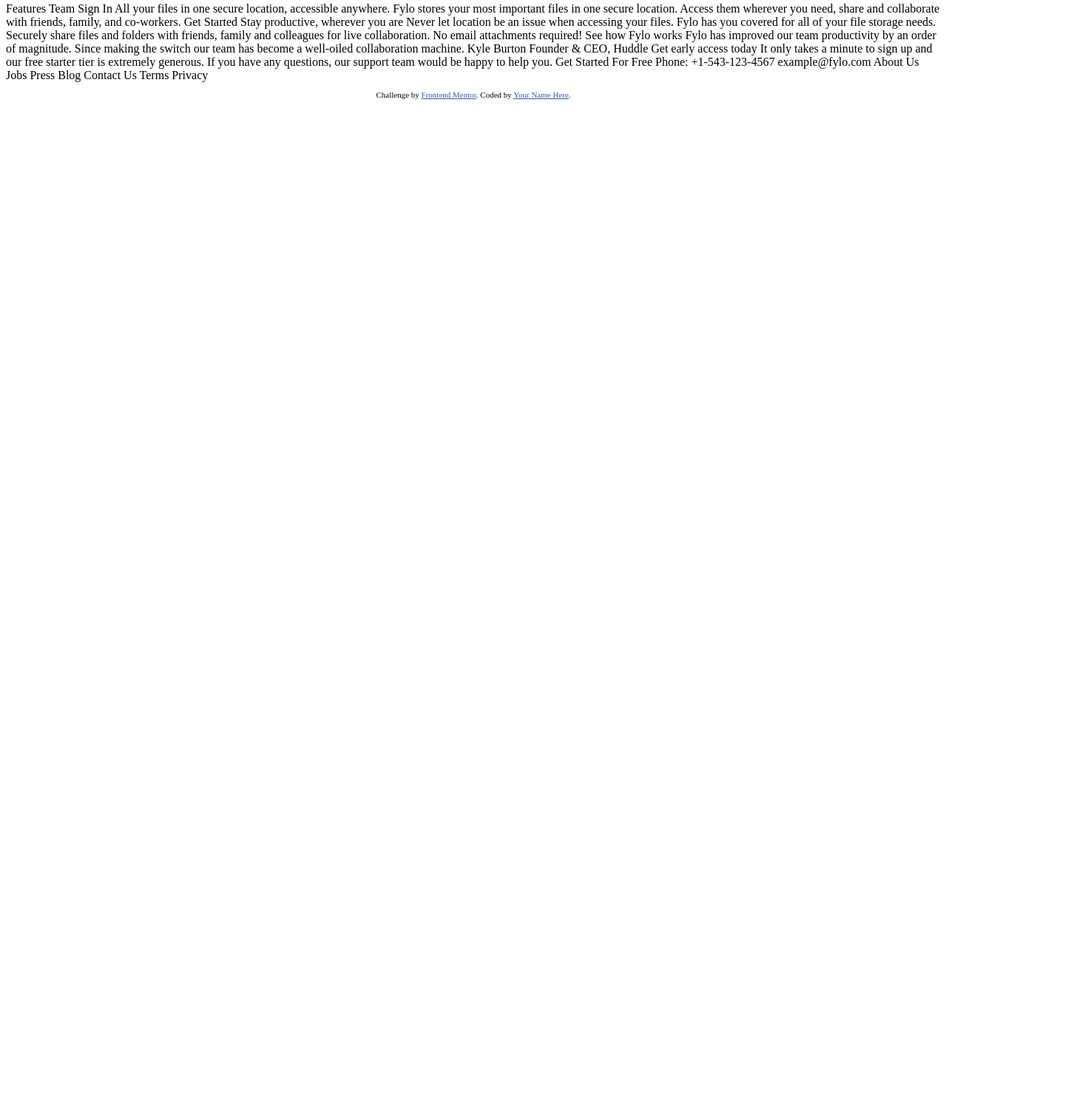
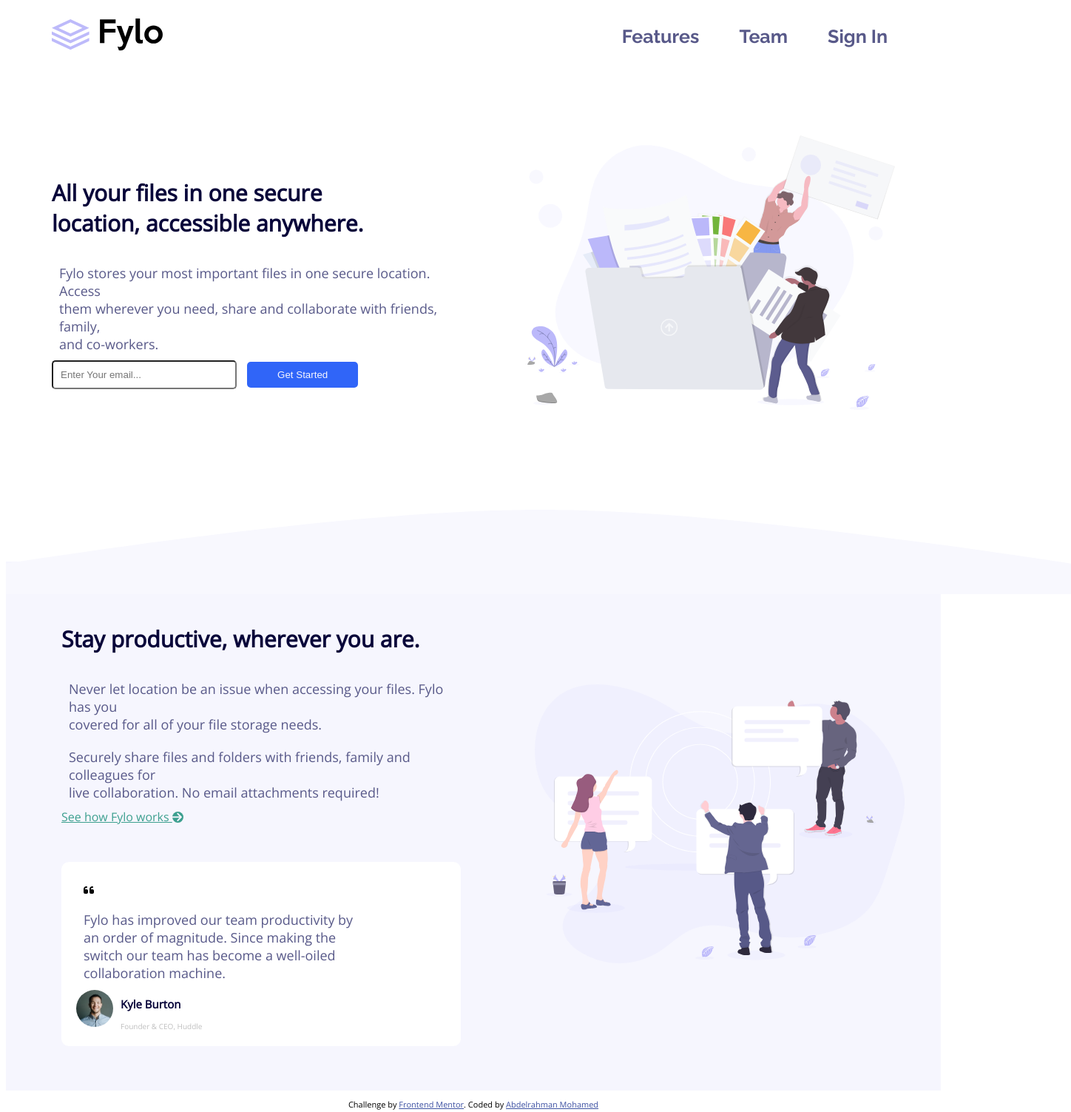
Before and after one commit to AbdAlrahmanmohamedelsayed/fylo-landing-page-with-two-column-layout-master, a plain HTML site: page index.html in a window 1280 px wide. Shown: the part 5-1508 px from the top of the page at 74% size, 1448 px wide, since content can reach past the window. Before the commit the page ends 800 px from the top, so only its background shows below. Drawn offline with nearby package versions, Linux system fonts and the light colour scheme.

Commit message:
section 1,2

```diff
--- a/Css/main.css
+++ b/Css/main.css
@@ -0,0 +1,223 @@
+/* Start variables */
+:root{
+    --VeryDarkBlue: hsl(243, 87%, 12%);
+    --DesaturatedBlue: hsl(238, 22%, 44%);
+    --BrightBlue: hsl(224, 93%, 58%);
+    --ModerateCyan: hsl(170, 45%, 43%);
+    --LightGrayishBlue: hsl(240, 75%, 98%);
+    --LightGray: hsl(0, 0%, 75%);
+    --section-padding:60px;
+    --section-margin:50px;
+    }
+    /* End variables */
+    /* Global ruls */
+    *{
+        box-sizing: border-box;
+    }
+    header{
+
+        font-family: 'Raleway', sans-serif;
+    }
+    body{
+        font-family: 'Open Sans', sans-serif;
+    }
+    html{
+        scroll-behavior: smooth;
+    }
+    .container{
+        padding-left: 15px;
+        padding-right: 15px;
+        margin: auto;
+    }
+    .spichal-text h2{
+        font-size: 30px;
+        font-weight: 700;
+        color: var(--VeryDarkBlue);
+    }
+    .spichal-text p{
+        font-size: 18px;
+        margin: 0;
+        padding: 10px;
+        color: var(--DesaturatedBlue);
+    }
+    /* Small screen */
+    @media (min-width:768px){
+        .container{
+            width: 750px;
+        }
+    }
+
+    /* medium screen */
+    @media (min-width:992px){
+        .container{
+            width: 970px;
+        }
+    }
+
+    /* large screen */
+    @media (min-width:1200px){
+        .container{
+            width: 1170px;
+        }
+    }
+    /* end rules */
+
+    /*Sart  Header */
+    .logo-nav{
+        display: flex;
+        justify-content: space-between;
+        align-items: center;
+        margin-top:30px;
+    }
+    .logo img{
+        width: 150px;
+
+    }
+    nav a{
+        padding: 10px;
+        margin-left: 30px;
+        font-size: 25px;
+        font-weight: 700;
+        text-decoration: none;
+        color:var(--DesaturatedBlue) ;
+        transition:  0.3s  all ease 0s;
+        -webkit-transition:  0.3s  all ease 0s;
+        -moz-transition:  0.3s  all ease 0s;
+        -ms-transition:  0.3s  all ease 0s;
+        -o-transition:  0.3s  all ease 0s;
+}
+    nav a:hover{
+        color: var(--BrightBlue);
+}
+    /* End Header */
+
+    /* Start main body */
+    section{
+        padding-top:var(--section-padding);
+        margin-top:var(--section-margin);
+        margin-bottom: 200px;
+
+    }
+    .text-imge{
+        display: flex;
+        justify-content: space-between;
+        align-items: center;
+    }
+
+    .sec1-img img{
+        width: 500px;
+        margin-left: 100px;
+    }
+    input[type="email"] {
+        padding: 10px;
+        margin-right: 10px;
+        box-sizing: border-box;
+        width: 250px;
+        border-radius:5px;
+        -webkit-border-radius:5px;
+        -moz-border-radius:5px;
+        -ms-border-radius:5px;
+        -o-border-radius:5px;
+}
+      button {
+        background-color: var(--BrightBlue);
+        color: var(--LightGrayishBlue);
+        padding: 10px;
+        border: none;
+        cursor: pointer;
+        width: 150px;
+        border-radius:5px;
+        -webkit-border-radius:5px;
+        -moz-border-radius:5px;
+        -ms-border-radius:5px;
+        -o-border-radius:5px;
+}
+button:hover{
+    background-color: var(--VeryDarkBlue);
+}
+/* End SEction 1 */
+/* Start Scetio, 2 */
+.section-2{
+    margin-top: var(--section-margin );
+    width: 100%;
+    margin: 0;
+    padding:var(--section-padding);
+    background-color: var(--LightGrayishBlue);
+    position: relative;
+}
+.section-2::after{
+    position: absolute;
+    content: url('../images/bg-curve-desktop.svg');
+    width: 100%;
+    height: fit-content;
+    top: -70px;
+    left: 0;
+}
+.span-link{
+    text-decoration: underline;
+    color: var(--ModerateCyan);
+    cursor: pointer;
+
+}
+.span-link i{
+    width: 15px;
+    color: var(--LightGrayishBlue);
+    background-color: var(--ModerateCyan);
+    font-size:15px;
+    border-radius: 50%;
+    -webkit-border-radius: 50%;
+    -moz-border-radius: 50%;
+    -ms-border-radius: 50%;
+    -o-border-radius: 50%;
+}
+.spical-contant {
+    background-color:white;
+    margin-top: var(--section-margin);
+    padding: 20px;
+    border-radius: 10px;
+    -webkit-border-radius: 10px;
+    -moz-border-radius: 10px;
+    -ms-border-radius: 10px;
+    -o-border-radius: 10px;
+}
+.spical-contant i{
+    display: inline-block;
+    padding: 10px;
+}
+.card-person{
+    display: flex;
+    align-items: center;
+    justify-content: start;
+}
+.card-person img{
+    width: 50px;
+    border-radius: 50%;
+    -webkit-border-radius: 50%;
+    -moz-border-radius: 50%;
+    -ms-border-radius: 50%;
+    -o-border-radius: 50%;
+}
+.card-person h2{
+    font-size: 15px;
+    color: var(--VeryDarkBlue);
+    margin-top:10px;
+    margin-left: 10px;
+
+}
+.card-person p{
+    font-size: 10px;
+    color: var(--LightGray);
+    margin: 0;
+    padding: 0;
+    margin-left: 10px;
+}
+/* End Section 2 */
+    /* End main Body */
+    /* footer */
+    .attribution {
+        font-size: 11px;
+        text-align: center;
+    }
+    .attribution a {
+        color: hsl(228, 45%, 44%);
+}
--- a/index.html
+++ b/index.html
@@ -10,48 +10,106 @@
 
   <title>Frontend Mentor | Fylo landing page with two column layout</title>
 
-  <!-- Feel free to remove these styles or customise in your own stylesheet 👍 -->
-  <style>
-    .attribution {
-      font-size: 11px;
-      text-align: center;
-    }
+  <!-- LINK Font Raleway and OpenSans ! -->
+  <link rel="preconnect" href="https://fonts.googleapis.com">
+  <link rel="preconnect" href="https://fonts.gstatic.com" crossorigin>
+  <link href="https://fonts.googleapis.com/css2?family=Open+Sans&family=Raleway:wght@400;700&display=swap"
+    rel="stylesheet">
 
-    .attribution a {
-      color: hsl(228, 45%, 44%);
-    }
-  </style>
+  <link rel="preconnect" href="https://fonts.googleapis.com">
+  <link rel="preconnect" href="https://fonts.gstatic.com" crossorigin>
+  <link href="https://fonts.googleapis.com/css2?family=Raleway:wght@400;700&display=swap" rel="stylesheet">
+
+  <!-- Link  stylesheet 👍 -->
+  <link rel="stylesheet" href="Css/main.css">
+  <!-- Link  Font aowsem  -->
+  <link rel="stylesheet" href="Css/all.min.css">
 </head>
 
 <body background="black">
+  <header>
+    <div class="container">
+      <div class="logo-nav">
+        <div class="logo">
+          <img src="images/logo.svg" alt="Image Not Found!">
+        </div>
+        <nav>
+          <a href="#Features">Features</a>
+          <a href="#Team">Team</a>
+          <a href="#SignIn">Sign In</a>
+        </nav>
+      </div>
+    </div>
+  </header>
+  <main>
+    <section>
+      <div class="container">
+        <div class="text-imge">
+          <div class="spichal-text">
+            <h2>All your files in one secure <br> location, accessible anywhere.</h2>
+            <p> Fylo stores your most important files in one secure location.
+              Access <br>them wherever you need, share and collaborate with friends,
+              family,<br> and co-workers.
+            </p>
+            <form action="#" method="post">
+              <input type="email" placeholder="Enter Your email..." name="email" required>
 
-  Features
-  Team
-  Sign In
+              <button type="submit">Get Started</button>
+            </form>
+          </div>
+          <div class="sec1-img">
+            <img src="images/illustration-1.svg" alt="Image Not Found!">
+          </div>
+        </div>
+      </div>
+    </section>
 
-  All your files in one secure location, accessible anywhere.
+    <!-- Section 2 -->
+    <section class="section-2">
+      <div class="container">
+        <div class="text-imge">
+          <div class="spichal-text">
+            <h2>Stay productive, wherever you are.</h2>
+            <p>
+              Never let location be an issue when accessing your files. Fylo has you <br>
+              covered for all of your file storage needs.
+            </p>
+            <p>
+              Securely share files and folders with friends, family and colleagues for <br>
+              live collaboration. No email attachments required!
+            </p>
+            <span class="span-link">
+              See how Fylo works
+              <i class="fa-solid fa-arrow-right"></i>
+            </span>
+            <div class="spical-contant">
+              <i class="fa-solid fa-quote-left"></i>
+              <p>
+                Fylo has improved our team productivity by <br> an order of magnitude. Since
+                making the <br> switch our team has become a well-oiled <br> collaboration machine.
+              </p>
+              <div class="card-person">
+                <div class="img-preson">
+                  <img src="images/avatar-testimonial.jpg" alt="Image Not Found!">
+                </div>
+                <div class="text-person">
+                  <h2>Kyle Burton</h2>
+                  <p>Founder & CEO, Huddle</p>
+                </div>
 
-  Fylo stores your most important files in one secure location.
-  Access them wherever you need, share and collaborate with friends,
-  family, and co-workers.
+              </div>
+            </div>
+          </div>
+          <div class="sec1-img">
 
-  Get Started
+            <img src="images/illustration-2.svg" alt="Image Not Found!">
+          </div>
+        </div>
+      </div>
+    </section>
+  </main>
+  <!--
 
-  Stay productive, wherever you are
-
-  Never let location be an issue when accessing your files. Fylo has you
-  covered for all of your file storage needs.
-
-  Securely share files and folders with friends, family and colleagues for
-  live collaboration. No email attachments required!
-
-  See how Fylo works
-
-  Fylo has improved our team productivity by an order of magnitude. Since
-  making the switch our team has become a well-oiled collaboration machine.
-
-  Kyle Burton
-  Founder & CEO, Huddle
 
   Get early access today
 
@@ -70,12 +128,12 @@
 
   Contact Us
   Terms
-  Privacy
+  Privacy -->
 
   <footer>
     <p class="attribution">
       Challenge by <a href="https://www.frontendmentor.io?ref=challenge" target="_blank">Frontend Mentor</a>.
-      Coded by <a href="#">Your Name Here</a>.
+      Coded by <a href="mailto:abdoelaraby447@gamil.com">Abdelrahman Mohamed</a>
     </p>
   </footer>
 </body>
```
